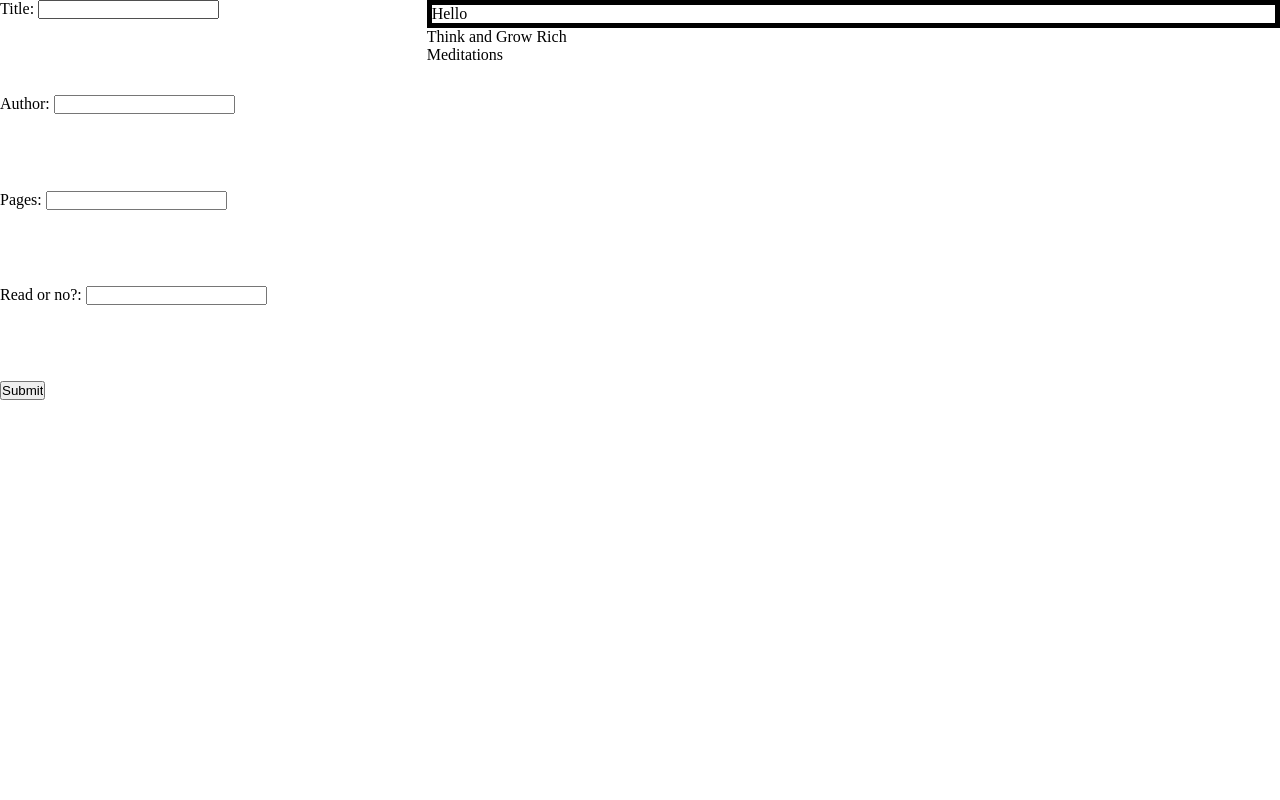
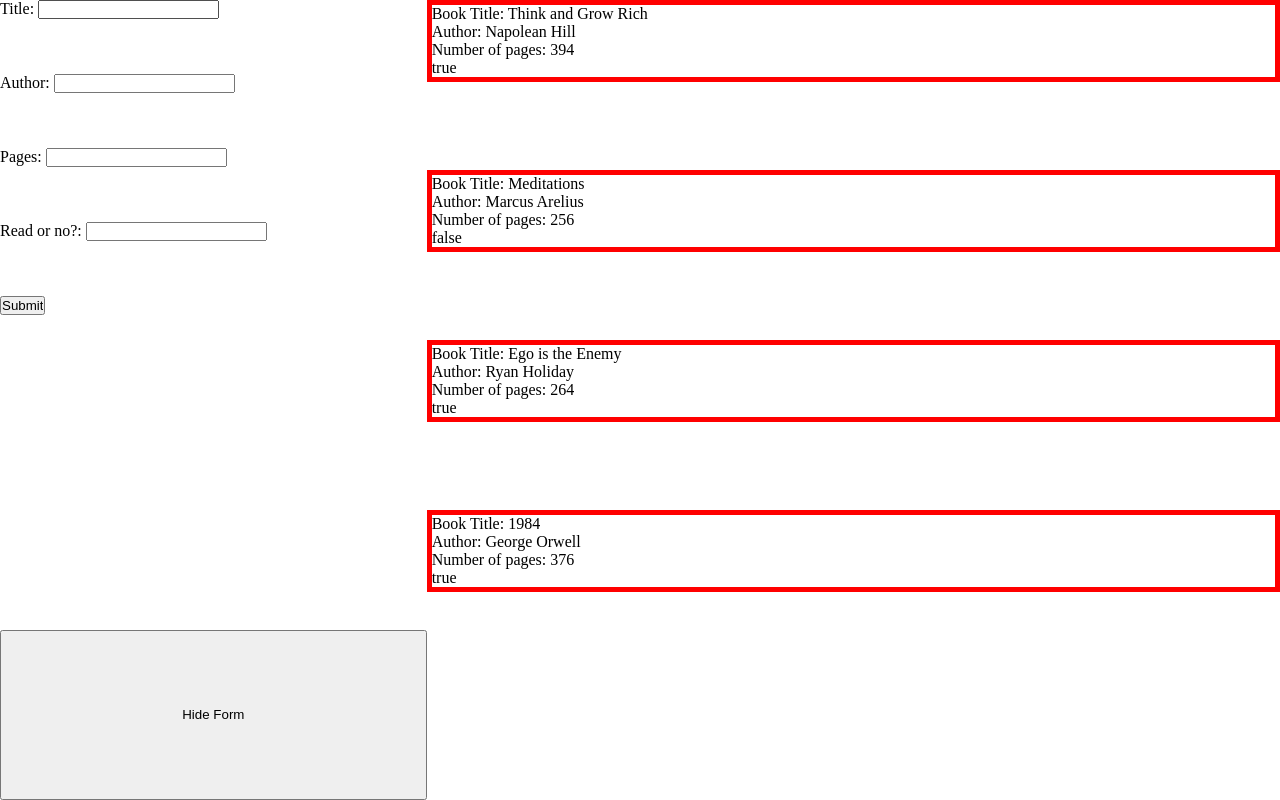
Before and after one commit to clarkjr2016/library, a website: page index.html in a window 1280 px wide. Drawn offline with Linux system fonts and the light colour scheme.

Commit message:
Added wrap capabilties for books and added hide form button

```diff
--- a/constructor.js
+++ b/constructor.js
@@ -15,15 +15,14 @@ const thinkAndGrowRich = new Book(
   "Think and Grow Rich",
   "Napolean Hill",
   394,
-  "Did read"
+  true
 );
 
-const meditations = new Book(
-  "Meditations",
-  "Marcus Arelius",
-  256,
-  "Have not read"
-);
+const meditations = new Book("Meditations", "Marcus Arelius", 256, false);
+
+const ego = new Book("Ego is the Enemy", "Ryan Holiday", 264, true);
+
+const nineteenEightyFour = new Book("1984", "George Orwell", 376, true);
 
 function addBookToLibrary(book) {
   library.push(book);
@@ -31,6 +30,8 @@ function addBookToLibrary(book) {
 
 addBookToLibrary(thinkAndGrowRich);
 addBookToLibrary(meditations);
+addBookToLibrary(ego);
+addBookToLibrary(nineteenEightyFour);
 
 const cardContainer = document.querySelector(".card-container"); // creating variable for card container to append child elements to
 
@@ -39,8 +40,18 @@ function displayBooks() {
     const card = document.createElement("div"); // creates a div element that will represent the cards that book information will be displayed on
     cardContainer.appendChild(card); // this appends the card to the card-container div so that the cards will be displayed
     const title = document.createElement("p"); // this creates a p element for which the title will be displayed
-    title.innerHTML = book.title; // this sets the paragraph content to the current object's title property value
-    card.appendChild(title); // this appends that value to the caed
+    title.innerHTML = `Book Title: ${book.title}`; // this sets the paragraph content to the current object's title property value
+    card.appendChild(title); // this appends that value to the card
+    const author = document.createElement("p");
+    author.innerHTML = `Author: ${book.author}`;
+    card.appendChild(author);
+    const pages = document.createElement("p");
+    pages.innerHTML = `Number of pages: ${book.pages}`;
+    card.appendChild(pages);
+    const read = document.createElement("p");
+    read.innerHTML = book.read;
+    card.appendChild(read);
+    card.classList.add("card"); // adding the card class to the card elements
   });
   // utilize this function to loop through library array and display the values as cards in html elements
 }
--- a/index.html
+++ b/index.html
@@ -38,7 +38,8 @@
           </div>
             </div>
         </form>
-        <div class="card-container"><div class="card">Hello</div></div>
+        <div class="card-container"></div>
+        <button id="hide-form">Hide Form</button>
         </div>
 
 
--- a/style.css
+++ b/style.css
@@ -19,6 +19,19 @@
   height: min(50%);
 }
 
+.card-container {
+  display: flex;
+  gap: 50px;
+  flex-wrap: wrap;
+  justify-content: center;
+  align-items: baseline;
+}
+
 .card {
-  border: 5px solid black;
+  flex: 1 4 min(50%);
+  border: 5px red solid;
 }
+
+#hide-form {
+  order: 5;
+}
```
